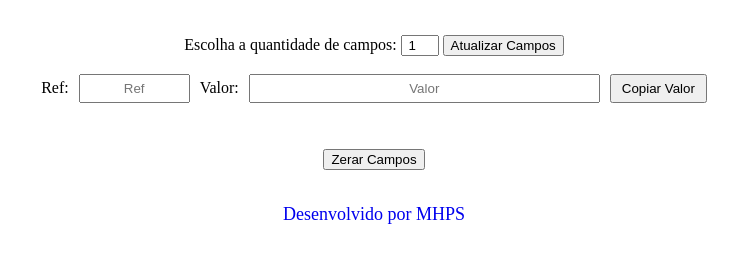
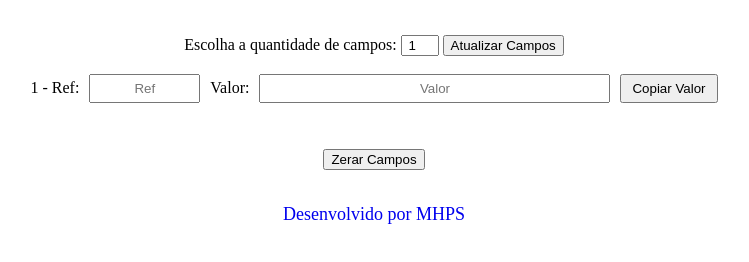
Before and after one commit to AleCaderudo/Easy-Copy, a plain HTML site: page index.html in a window 1280 px wide. Shown: the part 136-398 px from the top of the page, without its empty margins (266-1015 px from the left). Drawn offline with Linux system fonts and the light colour scheme.

Commit message:
Add files via upload

```diff
--- a/index.html
+++ b/index.html
@@ -77,6 +77,7 @@
         const campoDiv = document.createElement('div');
         campoDiv.classList.add('campo-container');
         campoDiv.id = `campo${id}`;
+        const numid = id;
 
         const lang = languageSelect.value;
         let copyBtnTitle = '';
@@ -87,7 +88,7 @@
         }
 
         campoDiv.innerHTML = `
-            <label for="ref${id}" class="refLabel"> ${id} - Ref:</label>
+            <label for="ref${id}" class="refLabel">${numid} - Ref:</label>
             <input type="text" id="ref${id}" placeholder="Ref" value="${refValue}" size="10">
 
             <label for="valor${id}" class="valueLabel">Valor:</label>
@@ -167,7 +168,6 @@
         document.getElementById('denv').innerText = 'Developed by MHPS';
         document.getElementById('denv').title = 'Access MHPS website';
 
-        document.querySelectorAll('.refLabel').forEach(label => label.innerText = 'Ref:');
         document.querySelectorAll('.valueLabel').forEach(label => label.innerText = 'Value:');
         document.querySelectorAll('.copyBtn').forEach(btn => {
             btn.innerText = 'Copy Value';
@@ -185,7 +185,6 @@
         document.getElementById('denv').innerText = 'Desenvolvido por MHPS';
         document.getElementById('denv').title = 'Acessar site MHPS';
 
-        document.querySelectorAll('.refLabel').forEach(label => label.innerText = 'Ref:');
         document.querySelectorAll('.valueLabel').forEach(label => label.innerText = 'Valor:');
         document.querySelectorAll('.copyBtn').forEach(btn => {
             btn.innerText = 'Copiar Valor';
```
